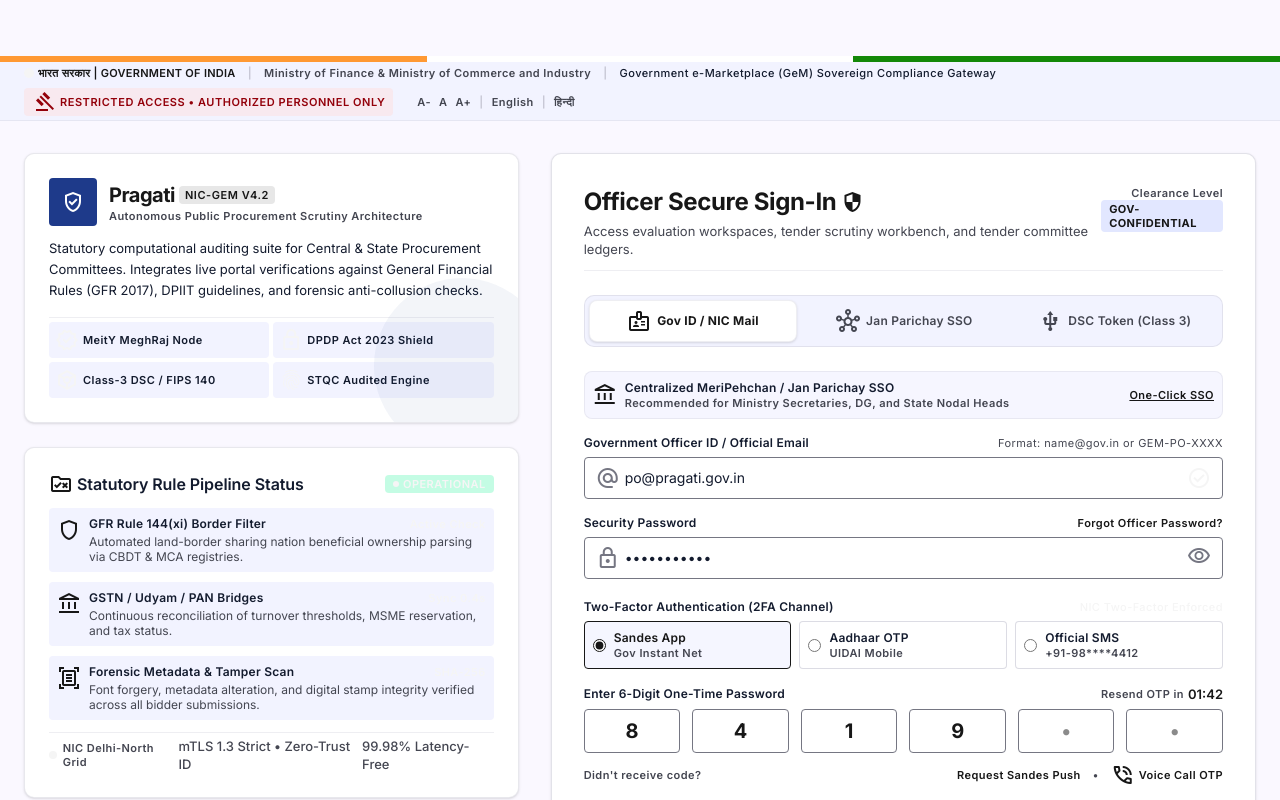
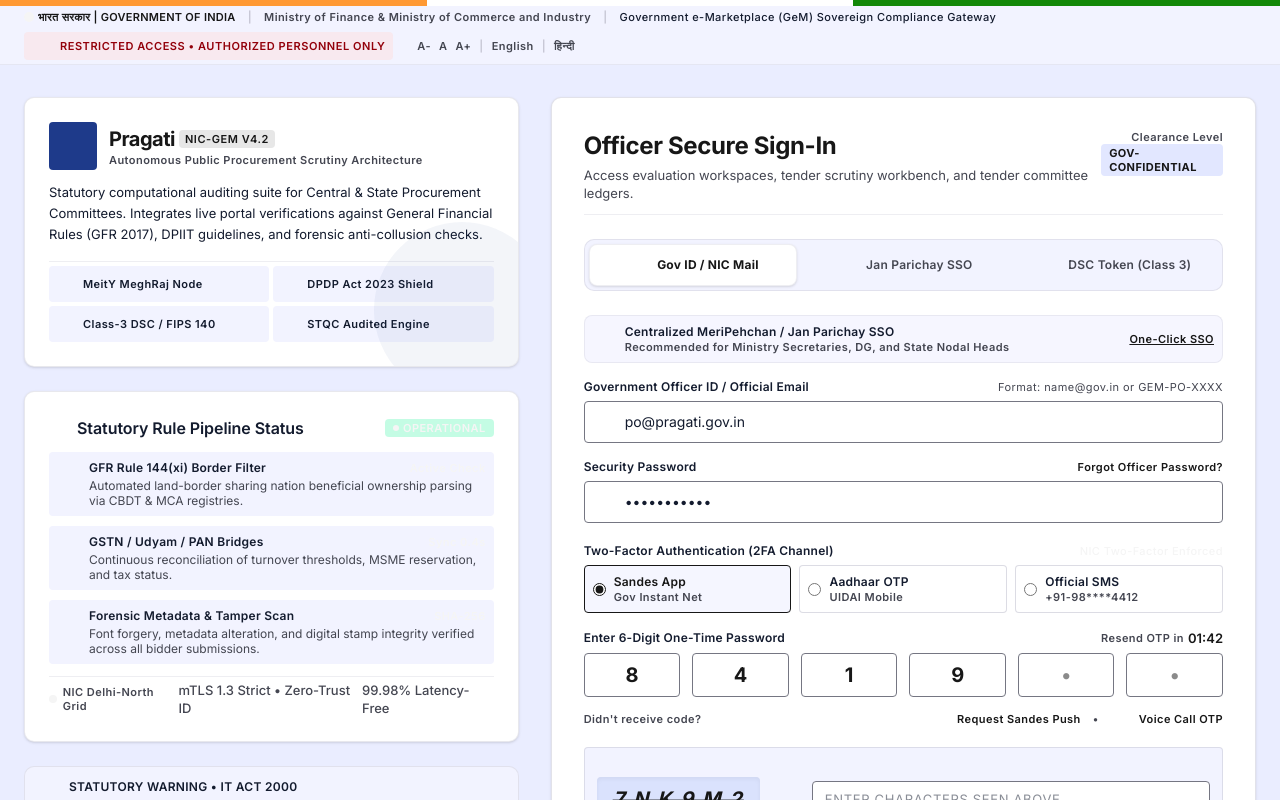
Before and after one commit to Ashishtrip/yes-officer, a Next.js app in the folder pragati-frontend/: page /login in a window 1280 px wide. Shown: the top 800 px of the page. Built offline with nearby package versions, Linux system fonts and the light colour scheme; no server answers.

Commit message:
feat: add Material Symbols font and update login page styling

```diff
--- a/pragati-frontend/src/app/layout.tsx
+++ b/pragati-frontend/src/app/layout.tsx
@@ -20,6 +20,9 @@
       lang="en"
       className={`${inter.variable} h-full antialiased`}
     >
+      <head>
+        <link href="https://fonts.googleapis.com/css2?family=Material+Symbols+Outlined:opsz,wght,FILL,GRAD@20..48,100..700,0..1,-50..200" rel="stylesheet" />
+      </head>
       <body className={`${inter.className} min-h-full flex flex-col bg-surface font-body-md text-body-md text-on-surface`}>
         <AuthProvider>
           {children}
--- a/pragati-frontend/src/app/login/page.tsx
+++ b/pragati-frontend/src/app/login/page.tsx
@@ -45,7 +45,7 @@
         </div>
       )}
 
-<main className="w-full pt-14 bg-surface min-h-screen">
+<main className="w-full bg-surface-container min-h-screen">
 <div className="flex flex-col w-full font-body-md text-body-md text-on-surface">
 {/* Sovereign Top Tricolor Border Strip */}
 <div className="w-full h-1.5 flex flex-row">
```
